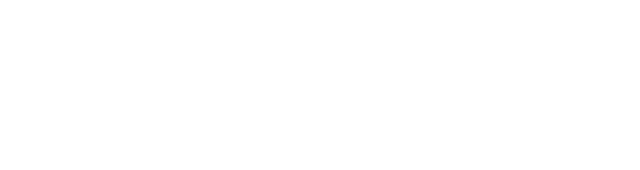
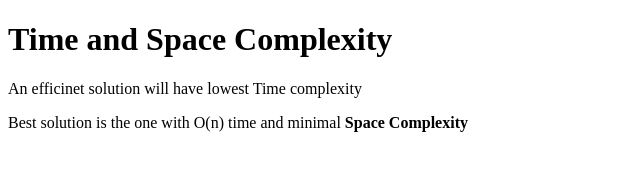
Before and after one commit to acciojob/time-and-space-complexity-Prasad790-sys, a website: page main.html in a window 1280 px wide. Shown: the whole page, without its empty margins (0-640 px from the left). Drawn offline with Linux system fonts and the light colour scheme.

Commit message:
created a submission

```diff
--- a/main.html
+++ b/main.html
@@ -10,7 +10,9 @@
 	<!-- the entire body must be written by student -->
     <script type="text/javascript" src="./script.js">
 </script>
-
+	<h1>Time and Space Complexity</h1>
+    <p>An efficinet solution will have lowest Time complexity</p>
+	<p>Best solution is the one with O(n) time and minimal <b>Space Complexity </b></p>
 </body>
 
 </html>
```
